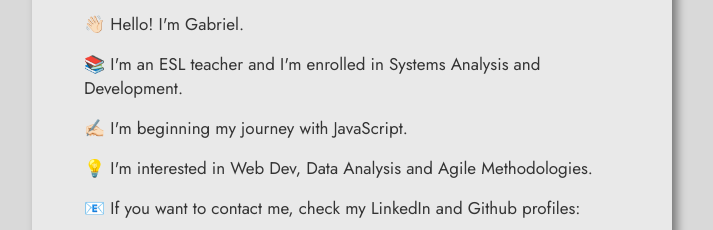
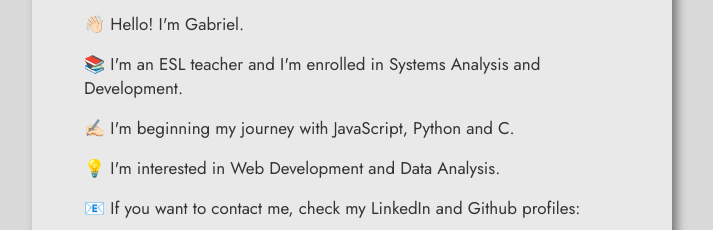
Before and after one commit to GabeNodari/Card, a plain HTML site: page index.html in a window 1280 px wide. Shown: the part 192-422 px from the top of the page, without its empty margins (288-1001 px from the left). Drawn offline with Linux system fonts and the light colour scheme.

Commit message:
index.html

```diff
--- a/index.html
+++ b/index.html
@@ -24,8 +24,8 @@
     <div class="list">
         <p>👋🏻 Hello! I'm Gabriel.</p>
         <p>📚 I'm an ESL teacher and I'm enrolled in Systems Analysis and Development.</p>
-        <p>✍🏻 I'm beginning my journey with JavaScript.</p>
-        <p>💡 I'm interested in Web Dev, Data Analysis and Agile Methodologies.</p>
+        <p>✍🏻 I'm beginning my journey with JavaScript, Python and C.</p>
+        <p>💡 I'm interested in Web Development and Data Analysis.</p>
         <p>📧 If you want to contact me, check my LinkedIn and Github profiles:</p>
     </div>
 <!-- SOCIAL -->
```
